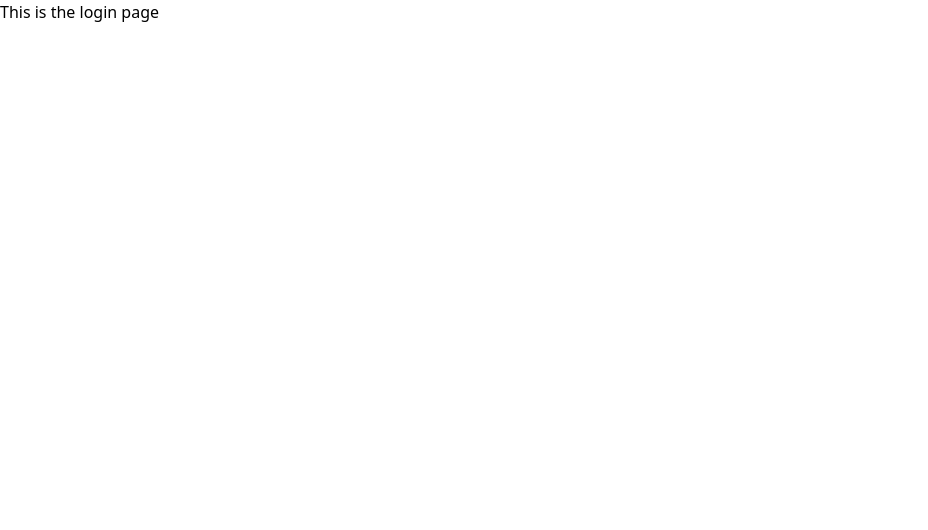
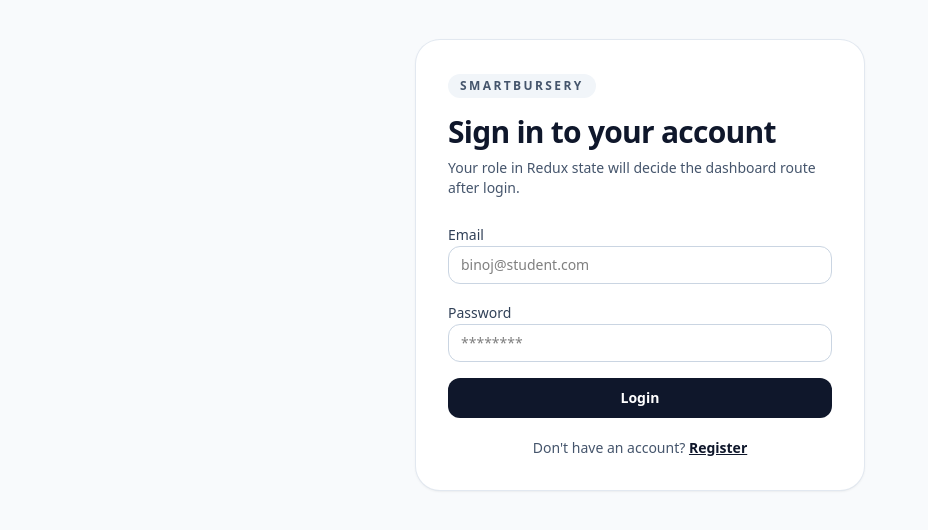
Before and after one commit to SUSLCore/smartbursary-web, a Next.js app: page /login in a window 1280 px wide. Shown: the top 530 px of the page, without its empty margins (0-928 px from the left). Built offline with nearby package versions, Linux system fonts and the light colour scheme; no server answers.

Commit message:
Implement login page with authentication logic and dashboard redirection

```diff
--- a/app/(auth)/login/page.tsx
+++ b/app/(auth)/login/page.tsx
@@ -1,9 +1,137 @@
-import React from 'react'
+"use client";
 
-function page() {
-  return (
-    <div>This is the login page</div>
-  )
+import Link from "next/link";
+import { FormEvent, useEffect, useMemo, useState } from "react";
+import { useRouter } from "next/navigation";
+import { useDispatch, useSelector } from "react-redux";
+
+import { clearAuthError } from "@/features/auth/authSlice";
+import { loginUser } from "@/features/auth/authThunk";
+import { AppDispatch, RootState } from "@/redux/store";
+
+const ROLE_TO_DASHBOARD_PATH: Record<string, string> = {
+  ADMIN: "/admin",
+  STUDENT: "/student",
+  SAR: "/sar",
+  MA: "/ma",
+  FAC_AR: "/fac_ar",
+  FAC_MA: "/fac_ma",
+  FACULTY_AR: "/fac_ar",
+  FACULTY_MA: "/fac_ma",
+};
+
+function getDashboardPath(role: string | null) {
+  if (!role) {
+    return "/";
+  }
+
+  return ROLE_TO_DASHBOARD_PATH[role.toUpperCase()] ?? "/";
 }
 
-export default page
+export default function LoginPage() {
+  const router = useRouter();
+  const dispatch = useDispatch<AppDispatch>();
+  const { status, error, role, isAuthenticated } = useSelector(
+    (state: RootState) => state.auth,
+  );
+
+  const [email, setEmail] = useState("");
+  const [password, setPassword] = useState("");
+  const [localError, setLocalError] = useState("");
+
+  const isLoading = status === "loading";
+  const formError = useMemo(() => localError || error || "", [error, localError]);
+
+  useEffect(() => {
+    if (isAuthenticated && role) {
+      router.push(getDashboardPath(role));
+    }
+  }, [isAuthenticated, role, router]);
+
+  useEffect(() => {
+    return () => {
+      dispatch(clearAuthError());
+    };
+  }, [dispatch]);
+
+  const onSubmit = async (event: FormEvent<HTMLFormElement>) => {
+    event.preventDefault();
+    setLocalError("");
+    dispatch(clearAuthError());
+
+    if (!email || !password) {
+      setLocalError("Please enter email and password.");
+      return;
+    }
+
+    try {
+      const response = await dispatch(loginUser({ email, password })).unwrap();
+      router.push(getDashboardPath(response.role || response.user.role));
+    } catch {
+      // Error is already handled by the slice.
+    }
+  };
+
+  return (
+    <div className="min-h-screen bg-slate-50 px-4 py-10 sm:px-6 lg:px-8">
+      <div className="mx-auto w-full max-w-md rounded-3xl bg-white p-6 shadow-sm ring-1 ring-slate-200 sm:p-8">
+        <p className="inline-flex rounded-full bg-slate-100 px-3 py-1 text-xs font-semibold uppercase tracking-[0.2em] text-slate-600">
+          SmartBursery
+        </p>
+        <h1 className="mt-4 text-3xl font-bold tracking-tight text-slate-900">
+          Sign in to your account
+        </h1>
+        <p className="mt-2 text-sm text-slate-600">
+          Your role in Redux state will decide the dashboard route after login.
+        </p>
+
+        <form onSubmit={onSubmit} className="mt-6 space-y-4">
+          <label className="block space-y-2">
+            <span className="text-sm font-medium text-slate-700">Email</span>
+            <input
+              type="email"
+              required
+              value={email}
+              onChange={(event) => setEmail(event.target.value)}
+              className="w-full rounded-xl border border-slate-300 px-3 py-2 text-sm outline-none transition focus:border-slate-500"
+              placeholder="binoj@student.com"
+            />
+          </label>
+
+          <label className="block space-y-2">
+            <span className="text-sm font-medium text-slate-700">Password</span>
+            <input
+              type="password"
+              required
+              value={password}
+              onChange={(event) => setPassword(event.target.value)}
+              className="w-full rounded-xl border border-slate-300 px-3 py-2 text-sm outline-none transition focus:border-slate-500"
+              placeholder="********"
+            />
+          </label>
+
+          {formError ? (
+            <p className="rounded-xl border border-red-200 bg-red-50 px-3 py-2 text-sm text-red-700">
+              {formError}
+            </p>
+          ) : null}
+
+          <button
+            type="submit"
+            disabled={isLoading}
+            className="w-full rounded-xl bg-slate-900 px-4 py-2.5 text-sm font-semibold text-white transition hover:bg-slate-800 disabled:cursor-not-allowed disabled:opacity-70"
+          >
+            {isLoading ? "Signing in..." : "Login"}
+          </button>
+        </form>
+
+        <p className="mt-5 text-center text-sm text-slate-600">
+          Don&apos;t have an account?{" "}
+          <Link href="/register" className="font-semibold text-slate-900 underline">
+            Register
+          </Link>
+        </p>
+      </div>
+    </div>
+  );
+}
--- a/app/layout.tsx
+++ b/app/layout.tsx
@@ -1,5 +1,7 @@
 import type { Metadata } from "next";
 import { Geist, Geist_Mono } from "next/font/google";
+
+import Providers from "./providers";
 import "./globals.css";
 
 const geistSans = Geist({
@@ -27,7 +29,9 @@ export default function RootLayout({
       lang="en"
       className={`${geistSans.variable} ${geistMono.variable} h-full antialiased`}
     >
-      <body className="min-h-full flex flex-col">{children}</body>
+      <body className="min-h-full flex flex-col">
+				<Providers>{children}</Providers>
+			</body>
     </html>
   );
 }
--- /dev/null
+++ b/app/providers.tsx
@@ -0,0 +1,13 @@
+"use client";
+
+import { Provider } from "react-redux";
+
+import { store } from "@/redux/store";
+
+type ProvidersProps = {
+	children: React.ReactNode;
+};
+
+export default function Providers({ children }: ProvidersProps) {
+	return <Provider store={store}>{children}</Provider>;
+}
--- a/lib/axios.ts
+++ b/lib/axios.ts
@@ -5,6 +5,7 @@ export const API_BASE_URL =
 
 const axiosInstance = axios.create({
 	baseURL: API_BASE_URL,
+	withCredentials: true,
 	headers: {
 		"Content-Type": "application/json",
 	},
--- /dev/null
+++ b/redux/store.ts
@@ -0,0 +1,12 @@
+import { configureStore } from "@reduxjs/toolkit";
+
+import authReducer from "@/features/auth/authSlice";
+
+export const store = configureStore({
+	reducer: {
+		auth: authReducer,
+	},
+});
+
+export type RootState = ReturnType<typeof store.getState>;
+export type AppDispatch = typeof store.dispatch;
```
